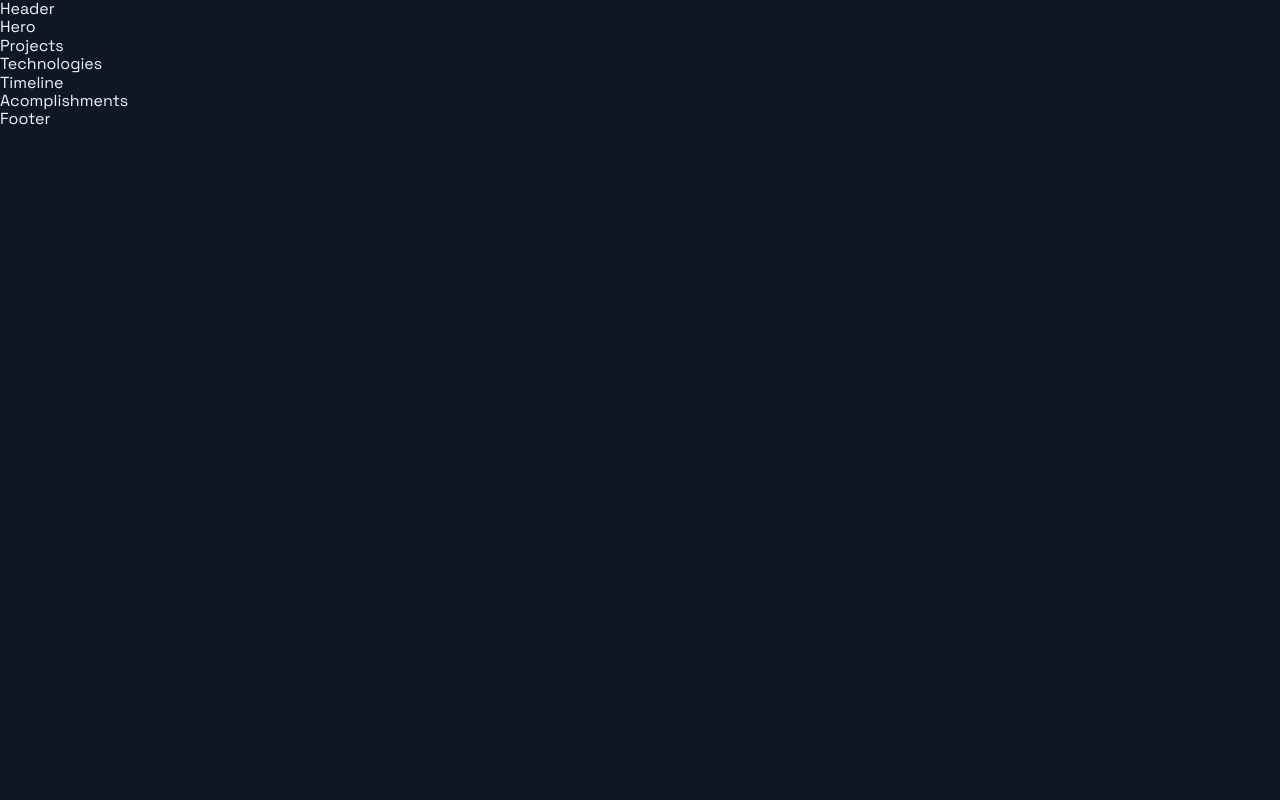
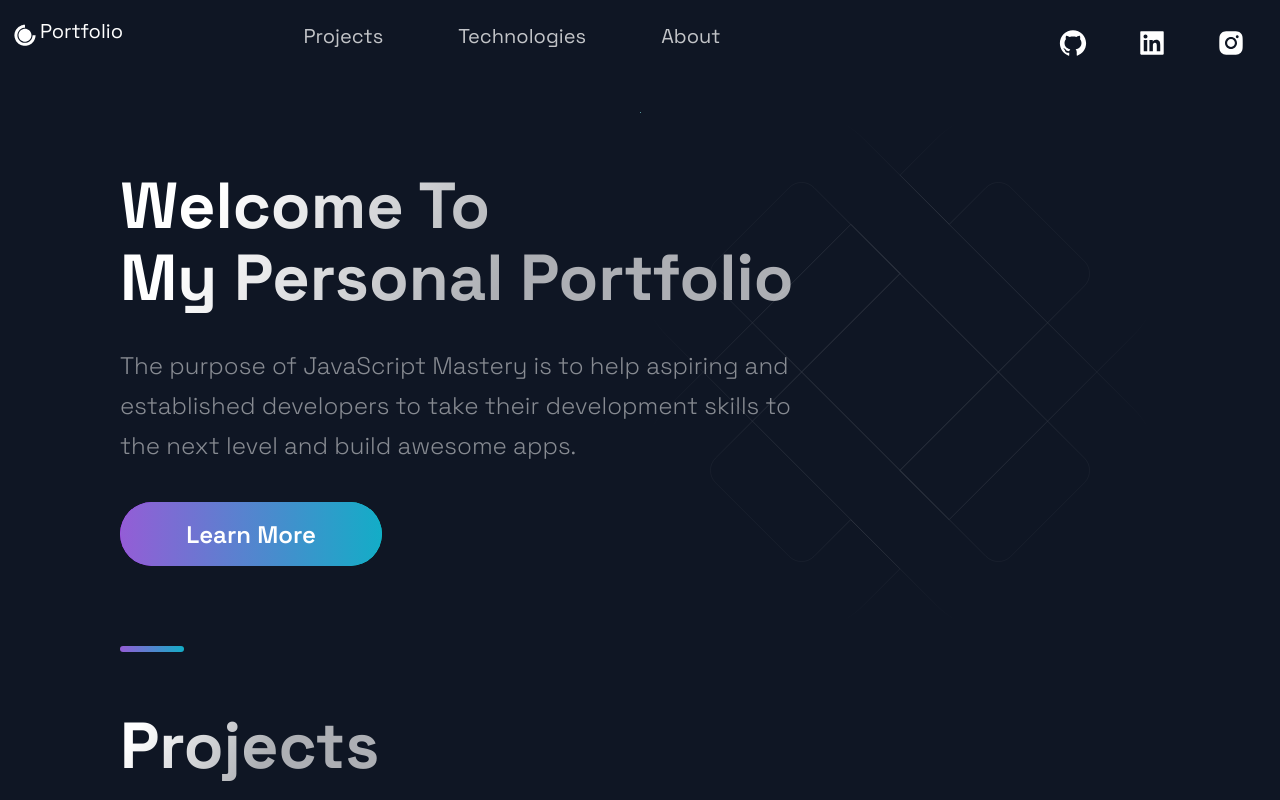
Before and after one commit to Pannu786/portfolio_3, a Next.js app: page / in a window 1280 px wide. Shown: the top 800 px of the page. Built offline with nearby package versions, Linux system fonts and the light colour scheme.

Commit message:
added basic setup for all the cmp's.

```diff
--- a/package.json
+++ b/package.json
@@ -5,14 +5,14 @@
   "scripts": {
     "dev": "next dev",
     "build": "next build && next export",
-    "start": "next start"
+    "start": "react-scripts --openssl-legacy-provider star"
   },
   "dependencies": {
     "next": "10.2.3",
     "react": "17.0.2",
     "react-dom": "17.0.2",
+    "react-icons": "^4.2.0",
     "styled-components": "^5.3.0",
-    "styled-normalize": "^8.0.7",
-    "react-icons": "^4.2.0"
+    "styled-normalize": "^8.0.7"
   }
 }
--- a/src/components/Header/Header.js
+++ b/src/components/Header/Header.js
@@ -3,12 +3,61 @@ import React from 'react';
 import { AiFillGithub, AiFillInstagram, AiFillLinkedin } from 'react-icons/ai';
 import { DiCssdeck } from 'react-icons/di';
 
-import { Container, Div1, Div2, Div3, NavLink, SocialIcons } from './HeaderStyles';
+import {
+  Container,
+  Div1,
+  Div2,
+  Div3,
+  NavLink,
+  SocialIcons,
+  Span,
+} from './HeaderStyles';
 
-const Header = () =>  (
-  <div>
-    Header
-  </div>
+const Header = () => (
+  <Container>
+    <Div1>
+      <Link href='/'>
+        <a
+          style={{
+            display: 'flex',
+            alignItem: 'center',
+            color: 'white',
+            marginBottom: '20',
+          }}
+        >
+          <DiCssdeck size='3rem' /> <Span>Portfolio</Span>
+        </a>
+      </Link>
+    </Div1>
+    <Div2>
+      <li>
+        <Link href='#projects'>
+          <NavLink>Projects </NavLink>
+        </Link>
+      </li>
+      <li>
+        <Link href='#tech'>
+          <NavLink>Technologies </NavLink>
+        </Link>
+      </li>
+      <li>
+        <Link href='#about'>
+          <NavLink>About </NavLink>
+        </Link>
+      </li>
+    </Div2>
+    <Div3>
+      <SocialIcons href='https://github.com'>
+        <AiFillGithub size='3rem' />
+      </SocialIcons>
+      <SocialIcons href='https://linkedin.com'>
+        <AiFillLinkedin size='3rem' />
+      </SocialIcons>
+      <SocialIcons href='https://instagram.com'>
+        <AiFillInstagram size='3rem' />
+      </SocialIcons>
+    </Div3>
+  </Container>
 );
 
 export default Header;
--- a/src/components/Header/HeaderStyles.js
+++ b/src/components/Header/HeaderStyles.js
@@ -17,6 +17,11 @@ export const Container = styled.div`
     grid-row-gap: 0.5rem;
   }
 `;
+
+export const Span = styled.span`
+  font-size: 2rem;
+`;
+
 export const Div1 = styled.div`
   grid-area: 1 / 1 / 2 / 2;
   display: flex;
@@ -107,18 +112,16 @@ export const NavProductsIcon = styled(IoIosArrowDropdown)`
   }
 `;
 
-
 // Social Icons
 
 export const SocialIcons = styled.a`
-transition: 0.3s ease;
-color: white;
-border-radius: 50px;
+  transition: 0.3s ease;
+  color: white;
+  border-radius: 50px;
   padding: 8px;
-&:hover {
+  &:hover {
     background-color: #212d45;
     transform: scale(1.2);
     cursor: pointer;
-
   }
-`
+`;
--- a/src/components/Hero/Hero.js
+++ b/src/components/Hero/Hero.js
@@ -1,13 +1,30 @@
 import React from 'react';
 
-import { Section, SectionText, SectionTitle } from '../../styles/GlobalComponents';
+import {
+  Section,
+  SectionText,
+  SectionTitle,
+} from '../../styles/GlobalComponents';
 import Button from '../../styles/GlobalComponents/Button';
 import { LeftSection } from './HeroStyles';
 
-const Hero = (props) => (
-  <div>
-    Hero
-  </div>
+const Hero = () => (
+  <Section row nopadding>
+    <LeftSection>
+      <SectionTitle main center>
+        Welcome To <br />
+        My Personal Portfolio
+      </SectionTitle>
+      <SectionText>
+        The purpose of JavaScript Mastery is to help aspiring and established
+        developers to take their development skills to the next level and build
+        awesome apps.
+      </SectionText>
+      <Button onClick={() => (window.location = 'mailto:thepannu786@gmail.com')}>
+        Learn More
+      </Button>
+    </LeftSection>
+  </Section>
 );
 
 export default Hero;
--- a/src/components/Projects/Projects.js
+++ b/src/components/Projects/Projects.js
@@ -1,13 +1,35 @@
 import React from 'react';
 
-import { BlogCard, CardInfo, ExternalLinks, GridContainer, HeaderThree, Hr, Tag, TagList, TitleContent, UtilityList, Img } from './ProjectsStyles';
-import { Section, SectionDivider, SectionTitle } from '../../styles/GlobalComponents';
+import {
+  BlogCard,
+  CardInfo,
+  ExternalLinks,
+  GridContainer,
+  HeaderThree,
+  Hr,
+  Tag,
+  TagList,
+  TitleContent,
+  UtilityList,
+  Img,
+} from './ProjectsStyles';
+import {
+  Section,
+  SectionDivider,
+  SectionTitle,
+} from '../../styles/GlobalComponents';
 import { projects } from '../../constants/constants';
 
 const Projects = () => (
-  <div>
-    Projects
-  </div>
+  <Section nopadding id='projects'>
+    <SectionDivider />
+    <SectionTitle main>Projects</SectionTitle>
+    <GridContainer>
+      {[0, 1, 2, 3].map((pro) => (
+        <div>{pro}</div>
+      ))}
+    </GridContainer>
+  </Section>
 );
 
 export default Projects;
--- a/src/pages/index.js
+++ b/src/pages/index.js
@@ -10,10 +10,10 @@ import { Section } from '../styles/GlobalComponents';
 const Home = () => {
   return (
     <Layout>
-      {/* <Section grid> */}
+      <Section grid>
         <Hero />
-        {/* <BgAnimation /> */}
-      {/* </Section> */}
+        <BgAnimation />
+      </Section>
       <Projects />
       <Technologies />
       <Timeline />
```
